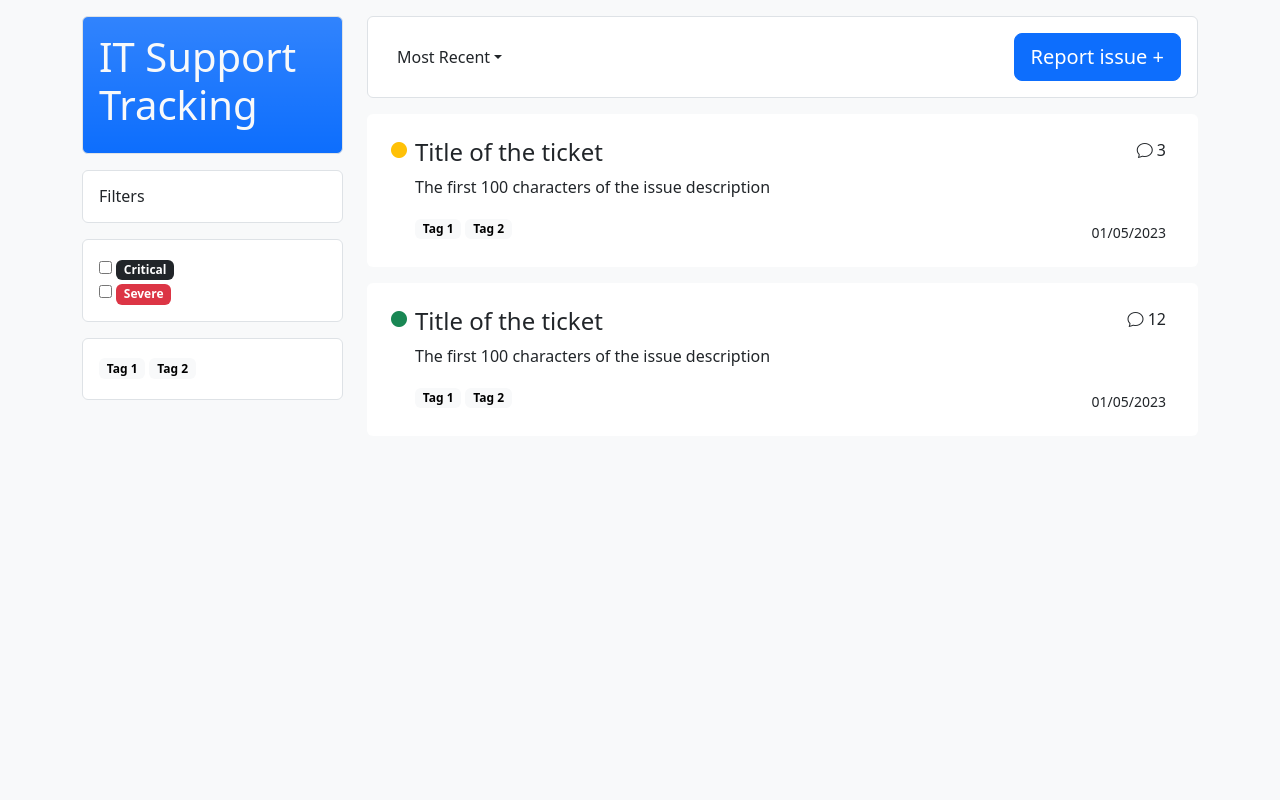
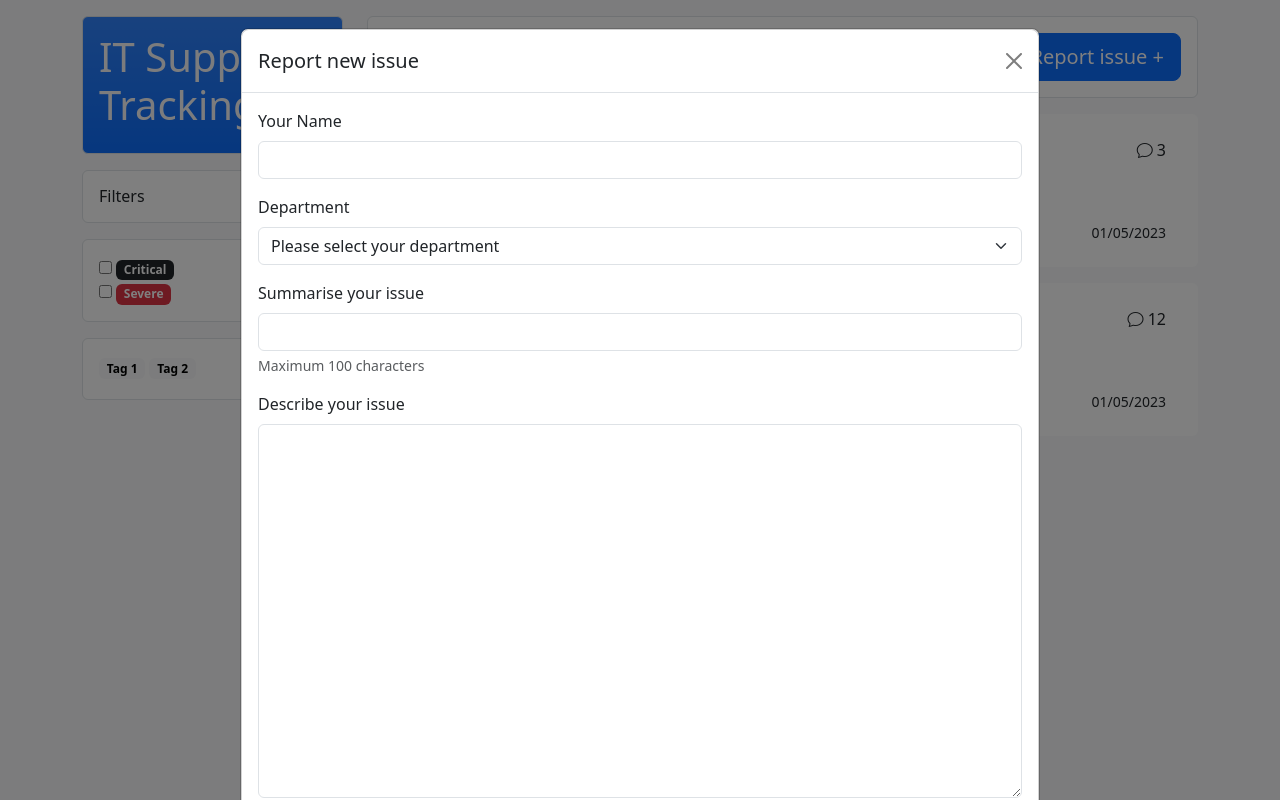
Before and after one commit to iO-Academy/IT-bug-tracking-FE, a React (Vite) app: page / in a window 1280 px wide. Both pictures are taken after a click on the button "Report issue +". Built offline with nearby package versions, Linux system fonts and the light colour scheme.

Commit message:
Allow to create a new issue

```diff
--- /dev/null
+++ b/public/success.json
@@ -0,0 +1,6 @@
+{
+  "content": {
+    "message": "Issue created",
+    "id": 1
+  }
+}
--- a/src/App.jsx
+++ b/src/App.jsx
@@ -1,16 +1,50 @@
-import { useState } from 'react'
+import {useEffect, useState} from 'react'
 import Sidebar from "./Sidebar/index.jsx";
 import IssuesList from "./IssuesList/index.jsx";
+import Toast from "./Toast/index.jsx";
 
 function App() {
+    const [showToast, setShowToast] = useState(false)
+    const [showingToast, setShowingToast] = useState(false)
+
+    const makeToast = (type, message) => {
+        setShowToast(true)
+        setShowingToast({
+            type: type,
+            header: '',
+            message: message,
+            timeout: setTimeout(() => setShowToast(false), 5000)
+        })
+    }
+
+    useEffect(() => {
+        if (!showToast) {
+            clearTimeout(showingToast.timeout)
+        }
+    }, [showToast, showingToast.timeout]);
+
+    const hideToast = () => {
+        setShowToast(false)
+    }
 
     return (
+      <>
+          {
+              showToast &&
+              <Toast
+                  dismiss={hideToast}
+                  type={showingToast.type}
+                  header={showingToast.header}
+                  message={showingToast.message}
+              />
+          }
           <div className={"container"}>
               <div className={"row"}>
                   <Sidebar />
-            <IssuesList />
+                  <IssuesList makeToast={makeToast}/>
               </div>
           </div>
+      </>
     )
 }
 
--- /dev/null
+++ b/src/CreateIssuePopUp/index.jsx
@@ -0,0 +1,129 @@
+import {useState} from "react";
+
+function CreateIssuePopUp({closeModal, showToast}) {
+    const [success, setSuccess] = useState(false)
+
+
+    const createNewIssue = async () => {
+        const formData = new FormData(document.querySelector('form'))
+        const data = Object.fromEntries(formData)
+
+        const response = await fetch('success.json', {
+            method: 'POST',
+            body: JSON.stringify(data)
+        })
+
+        if ( response.status === 200 ) {
+            showToast("success", "New Issue Submitted")
+            closeModal()
+        } else {
+            showToast("danger", "There was a problem")
+        }
+    }
+
+    const Form = () => {
+        return (
+            <form className="modal-body">
+                <div className="mb-3">
+                    <label htmlFor="name" className="form-label">Your Name</label>
+                    <input type="text" className="form-control" id="name" name="name"/>
+                </div>
+                <div className="mb-3">
+                    <label htmlFor="department" className="form-label">Department</label>
+                    <select className="form-select" id="department" defaultValue="0" name="department">
+                        <option value="0">Please select your department</option>
+                        <option value="1">Marketing</option>
+                        <option value="2">Sales</option>
+                        <option value="3">Operations</option>
+                        <option value="4">Engineering</option>
+                        <option value="5">Admin</option>
+                    </select>
+                </div>
+                <div className="mb-3">
+                    <label htmlFor="summary" className="form-label">Summarise your issue</label>
+                    <input type="text" className="form-control" id="summary" name="summary"/>
+                    <div className="form-text">Maximum 100 characters</div>
+                </div>
+                <div className="mb-3">
+                    <label htmlFor="issue" className="form-label">Describe your issue</label>
+                    <textarea className="form-control" id="issue" rows="15" name="issue"></textarea>
+                    <div className="form-text">Please be as descriptive as possible</div>
+                </div>
+                <div className="mb-3">
+                    <div><strong>Severity:</strong></div>
+                    <label>
+                        <input type="radio" name="severity" value="0"/>
+                        <span className="badge text-bg-dark">Critical</span>
+                    </label>
+                    <label>
+                        <input type="radio" name="severity" value="1"/>
+                        <span className="badge text-bg-danger">Severe</span>
+                    </label>
+                    <label>
+                        <input type="radio" name="severity" value="2"/>
+                        <span className="badge text-bg-warning">Moderate</span>
+                    </label>
+                    <label>
+                        <input type="radio" name="severity" value="3"/>
+                        <span className="badge text-bg-success">Low</span>
+                    </label>
+                    <label>
+                        <input type="radio" name="severity" value="4"/>
+                        <span className="badge text-bg-info">Info</span>
+                    </label>
+                    <label>
+                        <input type="radio" name="severity" value="9"/>
+                        <span className="badge text-bg-secondary">Unknown</span>
+                    </label>
+                </div>
+
+                <div className="mb-3">
+                    <div><strong>Tags:</strong></div>
+                    <label>
+                        <input type="checkbox" name="tags"/>
+                        <span className="badge text-bg-light">Tag 1</span>
+                    </label>
+                    <label>
+                        <input type="checkbox" name="tags"/>
+                        <span className="badge text-bg-light">Tag 2</span>
+                    </label>
+                    <label>
+                        <input type="checkbox" name="tags"/>
+                        <span className="badge text-bg-light">Tag 3</span>
+                    </label>
+                    <label>
+                        <input type="checkbox" name="tags"/>
+                        <span className="badge text-bg-light">Tag 4</span>
+                    </label>
+                    <label>
+                        <input type="checkbox" name="tags"/>
+                        <span className="badge text-bg-light">Tag 5</span>
+                    </label>
+                    <div>
+                        <label htmlFor="newtag">Add new tag</label>
+                        <input type="text" id="newtag" name="newtag"/>
+                    </div>
+                </div>
+            </form>
+        )
+    }
+
+
+    return (
+        <div className="modal-content">
+            <div className="modal-header">
+                <h1 className="modal-title fs-5" id="exampleModalLabel">Report new issue</h1>
+                <button type="button" className="btn-close" data-bs-dismiss="modal" aria-label="Close"
+                        onClick={closeModal}></button>
+            </div>
+            <Form/>
+            <div className="modal-footer">
+                <button type="button" className="btn btn-secondary" data-bs-dismiss="modal" onClick={closeModal}>Close
+                </button>
+                <button type="button" className="btn btn-primary" onClick={createNewIssue}>Create</button>
+            </div>
+        </div>
+    )
+}
+
+export default CreateIssuePopUp
--- a/src/IssuesList/index.jsx
+++ b/src/IssuesList/index.jsx
@@ -2,11 +2,13 @@ import {useEffect, useState} from "react";
 import IssueItem from "../IssueItem/index.jsx";
 import Modal from "../Modal/index.jsx";
 import IssuePopUp from "../IssuePopUp/index.jsx";
+import CreateIssuePopUp from "../CreateIssuePopUp/index.jsx";
 
-function IssuesList() {
+function IssuesList({makeToast}) {
     const [issues, setIssues] = useState([])
     const [selectedIssue, setSelectedIssue] = useState(null)
     const [showIssueModal, setShowIssueModal] = useState(false)
+    const [showCreateModal, setShowCreateModal] = useState(false)
 
     const getIssues = async () => {
         const response = await fetch('issues.json')
@@ -30,6 +32,14 @@ function IssuesList() {
         setSelectedIssue(null)
     }
 
+    const openCreateModal = () => {
+        setShowCreateModal(true)
+    }
+
+    const closeCreateModal = () => {
+        setShowCreateModal(false)
+    }
+
     return (
         <>
             <main className="col-9">
@@ -45,7 +55,16 @@ function IssuesList() {
                             <li><a className="dropdown-item" href="#">Most Comments</a></li>
                         </ul>
                     </div>
-                    <button className="float-end btn btn-primary btn-lg" data-bs-toggle="modal" data-bs-target="#exampleModal">Report issue +</button>
+                    <button className="float-end btn btn-primary btn-lg" data-bs-toggle="modal" data-bs-target="#exampleModal"
+                        onClick={openCreateModal}>
+                        Report issue +
+                    </button>
+                    {
+                        showCreateModal &&
+                        <Modal closeModal={closeCreateModal}>
+                            <CreateIssuePopUp closeModal={closeCreateModal} showToast={makeToast}/>
+                        </Modal>
+                    }
                 </div>
                 {
                     issues.map(issue =>
@@ -72,7 +91,6 @@ function IssuesList() {
                     />
                 </Modal>
             }
-
         </>
     )
 }
--- a/src/Modal/index.jsx
+++ b/src/Modal/index.jsx
@@ -1,9 +1,16 @@
 export default function Modal({closeModal, children}) {
+
+    const closeMe = event => {
+        if (event.target.id === 'me') {
+            console.log('carrot')
+            closeModal()
+        }
+    }
 
     return (
         <>
-            <div className="modal-backdrop fade show" onClick={closeModal}></div>
-            <div className="modal open d-block" tabIndex="-1">
+            <div className="modal-backdrop fade show"></div>
+            <div className="modal open d-block" id="me" onClick={closeMe} tabIndex="-1">
                 <div className="modal-dialog modal-lg">
                     <div className="modal-content">
                         {children}
--- /dev/null
+++ b/src/Toast/index.jsx
@@ -0,0 +1,19 @@
+function Toast({dismiss, type, header, message}) {
+
+    return (
+        <div
+            className={`alert max-vw-25 position-fixed bottom-0 end-0 mx-3 alert-${type}`}
+            role="alert"
+            style={{width: '300px', zIndex: '1090'}}
+            onClick={dismiss}
+        >
+            {
+                header &&
+                <h4>{header}</h4>
+            }
+            <p>{message}</p>
+        </div>
+    )
+}
+
+export default Toast
```
Lines whose indentation alone changed are shown as unchanged.
